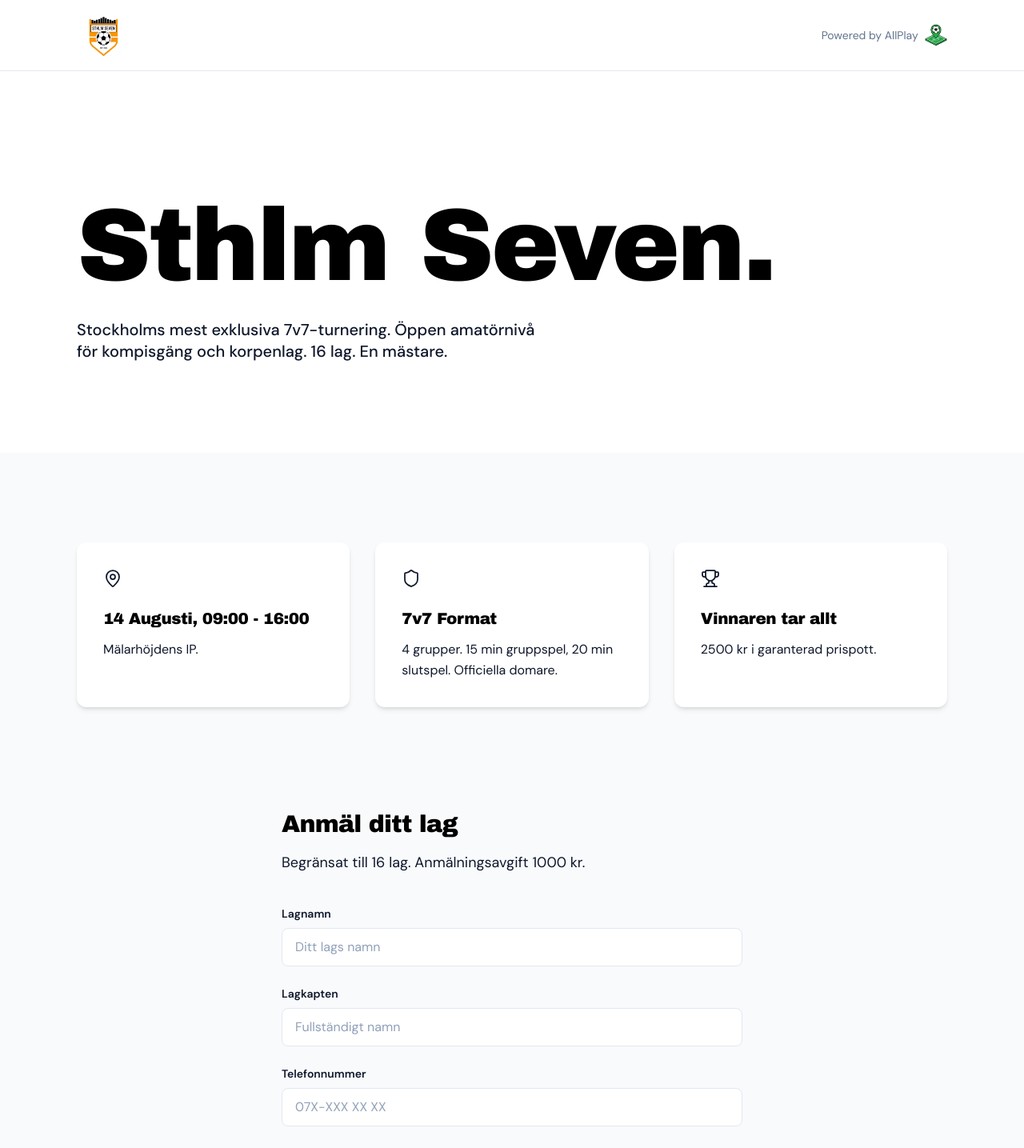
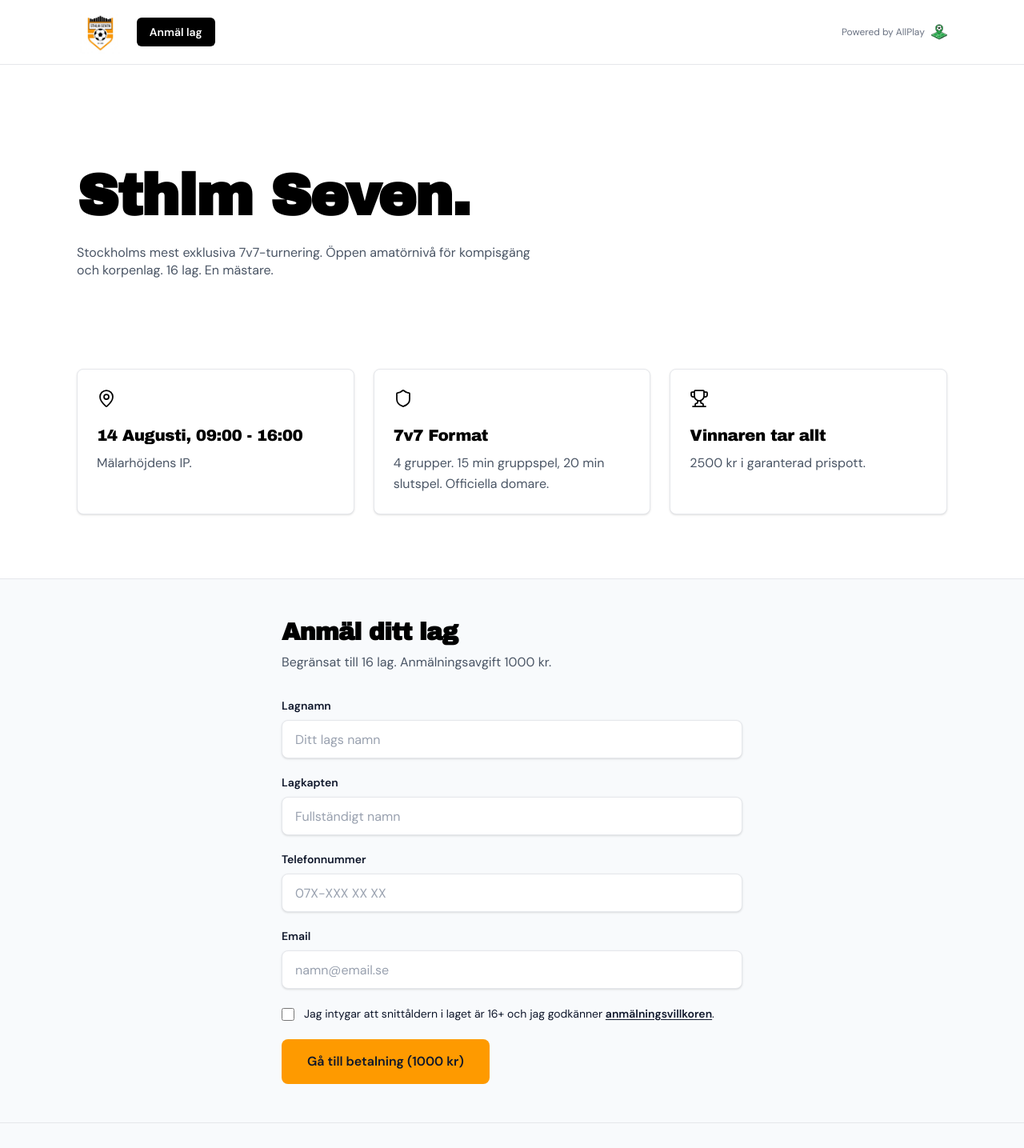
Before and after one commit to valterwiklund17/sthlm-seven, a React (Vite) app: page / in a window 1280 px wide. Shown: the top 1435 px of the page at 80% size. Built offline with nearby package versions, Linux system fonts and the light colour scheme.

Commit message:
Add automated confirmation email with Resend

```diff
--- a/src/App.tsx
+++ b/src/App.tsx
@@ -10,7 +10,7 @@ function App() {
 
   return (
     <div className="flex min-h-screen flex-col bg-white text-slate-900">
-      <Navbar hidePartner={isSuccess} />
+      <Navbar hideCta={isSuccess} />
       <main className="flex flex-1 flex-col">
         {isSuccess ? (
           <div className="flex flex-1 items-center justify-center bg-slate-50 px-6 py-12 md:px-8">
@@ -19,19 +19,17 @@ function App() {
         ) : (
           <>
             <Hero />
-            <div className="bg-slate-50">
-              <InfoGrid />
-              <RegistrationSection />
-            </div>
+            <InfoGrid />
+            <RegistrationSection />
           </>
         )}
       </main>
-      <footer className="border-t border-slate-200 bg-slate-50 px-6 py-10 md:px-8">
+      <footer className="border-t border-gray-200 bg-slate-50 px-6 py-10 md:px-8">
         <div className="mx-auto flex max-w-6xl flex-col gap-2 md:flex-row md:items-center md:justify-between">
           <p className="font-display text-sm tracking-tight text-black">
             STHLM SEVEN
           </p>
-          <p className="text-sm text-slate-900">
+          <p className="text-sm text-gray-600">
             © {new Date().getFullYear()} Sthlm Seven. Alla rättigheter förbehållna.
           </p>
         </div>
--- a/src/components/Hero.tsx
+++ b/src/components/Hero.tsx
@@ -1,11 +1,11 @@
 export function Hero() {
   return (
     <section className="bg-white">
-      <div className="mx-auto max-w-6xl px-4 pb-10 pt-10 md:px-8 md:pb-28 md:pt-32 lg:pt-40">
-        <h1 className="font-display text-5xl leading-[0.95] tracking-tight text-black md:text-8xl md:leading-[0.92] lg:text-9xl">
+      <div className="mx-auto max-w-6xl px-4 pb-10 pt-10 md:px-8 md:pb-20 md:pt-28 lg:pt-32">
+        <h1 className="font-display text-5xl font-extrabold tracking-tight text-black md:text-7xl">
           Sthlm Seven.
         </h1>
-        <p className="mt-4 max-w-xl text-base font-medium leading-snug text-slate-900 md:mt-8 md:text-xl">
+        <p className="mt-4 max-w-xl text-base leading-snug text-gray-600 md:mt-6">
           Stockholms mest exklusiva 7v7-turnering. Öppen amatörnivå för
           kompisgäng och korpenlag. 16 lag. En mästare.
         </p>
--- a/src/components/InfoGrid.tsx
+++ b/src/components/InfoGrid.tsx
@@ -26,15 +26,16 @@ const cards: InfoCard[] = [
 
 export function InfoGrid() {
   return (
-    <section className="mx-auto max-w-6xl px-4 pb-8 pt-4 md:px-8 md:pb-20 md:pt-28">
-      <div className="grid gap-2 md:grid-cols-3 md:gap-8">
+    <section className="bg-white">
+      <div className="mx-auto max-w-6xl px-4 pb-10 pt-2 md:px-8 md:pb-20 md:pt-8">
+        <div className="grid gap-2 md:grid-cols-3 md:gap-6">
           {cards.map(({ icon: Icon, title, description }) => (
             <article
               key={title}
-            className="flex flex-row items-start gap-3 rounded-xl border border-transparent bg-white p-4 shadow-md transition-all duration-300 hover:-translate-y-1 hover:shadow-lg md:flex-col md:gap-0 md:p-8"
+              className="flex flex-row items-start gap-3 rounded-lg border border-gray-200 bg-white p-4 shadow-sm md:flex-col md:gap-0 md:p-6"
             >
               <Icon
-              className="mt-0.5 h-5 w-5 shrink-0 text-slate-900 md:mb-6 md:mt-0 md:h-6 md:w-6"
+                className="mt-0.5 h-5 w-5 shrink-0 text-black md:mb-5 md:mt-0 md:h-6 md:w-6"
                 strokeWidth={1.75}
                 aria-hidden
               />
@@ -42,13 +43,14 @@ export function InfoGrid() {
                 <h2 className="font-display text-base tracking-tight text-black md:text-xl">
                   {title}
                 </h2>
-              <p className="mt-1 text-sm leading-snug text-slate-900 md:mt-3 md:text-base md:leading-relaxed">
+                <p className="mt-1 text-sm leading-snug text-gray-600 md:mt-2 md:text-base md:leading-relaxed">
                   {description}
                 </p>
               </div>
             </article>
           ))}
         </div>
+      </div>
     </section>
   )
 }
--- a/src/components/Navbar.tsx
+++ b/src/components/Navbar.tsx
@@ -1,28 +1,40 @@
 type NavbarProps = {
-  hidePartner?: boolean
+  hideCta?: boolean
 }
 
-export function Navbar({ hidePartner = false }: NavbarProps) {
+export function Navbar({ hideCta = false }: NavbarProps) {
   return (
-    <header className="sticky top-0 z-50 border-b border-slate-200 bg-white/95 backdrop-blur-sm">
-      <nav className="mx-auto flex max-w-6xl items-center justify-between px-4 py-2.5 md:px-8 md:py-3">
-        <a href="/" className="inline-flex items-center" aria-label="STHLM SEVEN">
+    <header className="sticky top-0 z-50 border-b border-gray-200 bg-white/95 backdrop-blur-sm">
+      <nav className="mx-auto flex max-w-6xl items-center justify-between gap-3 px-4 py-2.5 md:px-8 md:py-3">
+        <div className="flex items-center gap-3 md:gap-4">
+          <a
+            href="/"
+            className="inline-flex items-center"
+            aria-label="STHLM SEVEN"
+          >
             <img
               src="/sthlmsevenlogo.jpg"
               alt="STHLM SEVEN"
-            className="h-11 w-auto object-contain md:h-16"
+              className="h-11 w-auto object-contain md:h-14"
             />
           </a>
-        {!hidePartner && (
-          <div className="flex items-center gap-1.5 text-[11px] text-slate-500 md:gap-2 md:text-sm">
+          {!hideCta && (
+            <a
+              href="#anmalan"
+              className="rounded-md bg-black px-4 py-2 text-sm font-semibold text-white transition-opacity hover:opacity-90"
+            >
+              Anmäl lag
+            </a>
+          )}
+        </div>
+        <div className="flex items-center gap-1.5 text-[10px] text-gray-500 md:gap-2 md:text-xs">
           <span className="leading-none">Powered by AllPlay</span>
           <img
             src="/allplay-logo.png"
             alt="AllPlay"
-              className="h-5 w-auto object-contain md:h-7"
+            className="h-4 w-auto object-contain md:h-5"
           />
         </div>
-        )}
       </nav>
     </header>
   )
--- a/src/components/RegistrationSection.tsx
+++ b/src/components/RegistrationSection.tsx
@@ -2,10 +2,10 @@ import { useEffect, useState, type FormEvent } from 'react'
 import { X } from 'lucide-react'
 
 const inputClassName =
-  'h-11 w-full rounded-lg border border-slate-200 bg-white px-3.5 text-sm text-slate-900 outline-none transition-colors placeholder:text-slate-400 focus:border-amber-500 focus:ring-2 focus:ring-amber-500 disabled:cursor-not-allowed disabled:opacity-60 md:h-12 md:px-4 md:text-base'
+  'h-11 w-full rounded-lg border border-gray-200 bg-white px-3.5 text-sm text-slate-900 shadow-sm outline-none transition-colors placeholder:text-gray-400 focus:border-amber-500 focus:ring-2 focus:ring-amber-500 disabled:cursor-not-allowed disabled:opacity-60 md:h-12 md:px-4 md:text-base'
 
 const inputErrorClassName =
-  'h-11 w-full rounded-lg border border-red-300 bg-white px-3.5 text-sm text-slate-900 outline-none transition-colors placeholder:text-slate-400 focus:border-amber-500 focus:ring-2 focus:ring-amber-500 disabled:cursor-not-allowed disabled:opacity-60 md:h-12 md:px-4 md:text-base'
+  'h-11 w-full rounded-lg border border-red-300 bg-white px-3.5 text-sm text-slate-900 shadow-sm outline-none transition-colors placeholder:text-gray-400 focus:border-amber-500 focus:ring-2 focus:ring-amber-500 disabled:cursor-not-allowed disabled:opacity-60 md:h-12 md:px-4 md:text-base'
 
 const REQUIRED_FIELD_MSG = 'Detta fält är obligatoriskt'
 const CHECKBOX_MSG = 'Du måste godkänna villkoren för att fortsätta'
@@ -101,16 +101,19 @@ export function RegistrationSection() {
   }
 
   return (
-    <section id="anmalan" className="px-4 pb-16 pt-4 md:px-8 md:pb-32 md:pt-12">
+    <section
+      id="anmalan"
+      className="border-t border-gray-200 bg-slate-50 px-4 py-12 md:px-8"
+    >
       <div className="mx-auto max-w-xl">
-        <h2 className="font-display text-2xl tracking-tight text-black md:text-3xl">
+        <h2 className="font-display text-3xl font-bold tracking-tight text-black">
           Anmäl ditt lag
         </h2>
-        <p className="mt-2 text-sm text-slate-900 md:mt-4 md:text-lg">
+        <p className="mt-2 text-base text-gray-600">
           Begränsat till 16 lag. Anmälningsavgift 1000&nbsp;kr.
         </p>
 
-        <form noValidate onSubmit={handleSubmit} className="mt-6 space-y-3 md:mt-10 md:space-y-6">
+        <form noValidate onSubmit={handleSubmit} className="mt-6 space-y-3 md:mt-8 md:space-y-5">
           {errorMsg && (
             <div
               role="alert"
```
Lines whose indentation alone changed are shown as unchanged.
